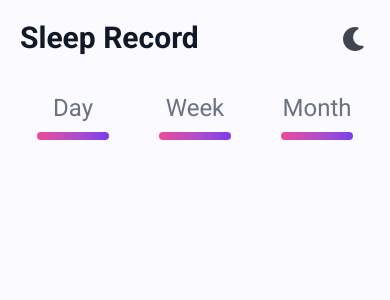
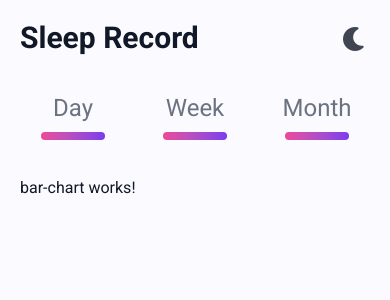
Before and after one commit to rosh2004/mobile-chart-ui, an Angular app: page / in a window 390 px wide. Shown: the top 300 px of the page. Built offline with nearby package versions, Linux system fonts and the light colour scheme.

Commit message:
made select underline responsive

```diff
--- a/src/app/app.html
+++ b/src/app/app.html
@@ -1,2 +1,7 @@
 <app-header></app-header>
+
 <app-duration-select></app-duration-select>
+
+<div class="p-5">
+  <app-bar-chart></app-bar-chart>
+</div>
--- a/src/app/app.ts
+++ b/src/app/app.ts
@@ -1,12 +1,13 @@
 import { Component, signal } from '@angular/core';
 import { Header } from "./components/header/header";
 import { DurationSelect } from "./components/duration-select/duration-select";
+import { BarChart } from "./components/charts/bar-chart/bar-chart";
 
 @Component({
   selector: 'app-root',
   templateUrl: './app.html',
   styleUrl: './app.scss',
-  imports: [Header, DurationSelect]
+  imports: [Header, DurationSelect, BarChart]
 })
 export class App {
   protected readonly title = signal('chart-ui-app');
--- /dev/null
+++ b/src/app/components/charts/bar-chart/bar-chart.html
@@ -0,0 +1 @@
+<p>bar-chart works!</p>
--- a/src/app/components/duration-select/duration-select.html
+++ b/src/app/components/duration-select/duration-select.html
@@ -8,7 +8,7 @@
     >
       {{ duration | titlecase }}
       <div
-        class="block h-2 mt-2 mx-auto max-w-18 rounded
+        class="block h-2 mt-2 mx-auto w-16 sm:w-18 md:w-32 xl:w-64   rounded
               bg-gradient-to-r from-chart-pink to-chart-purple
               transition origin-center duration-200 ease-out"
         [class.scale-x-100]="selectedDuration === duration"
```
Also changed, not shown: src/app/components/charts/bar-chart/bar-chart.ts (added, +11 -0 lines), src/app/components/charts/bar-chart/bar-chart.scss (added), 1 other file (tests, documents, lock files or other folders).
